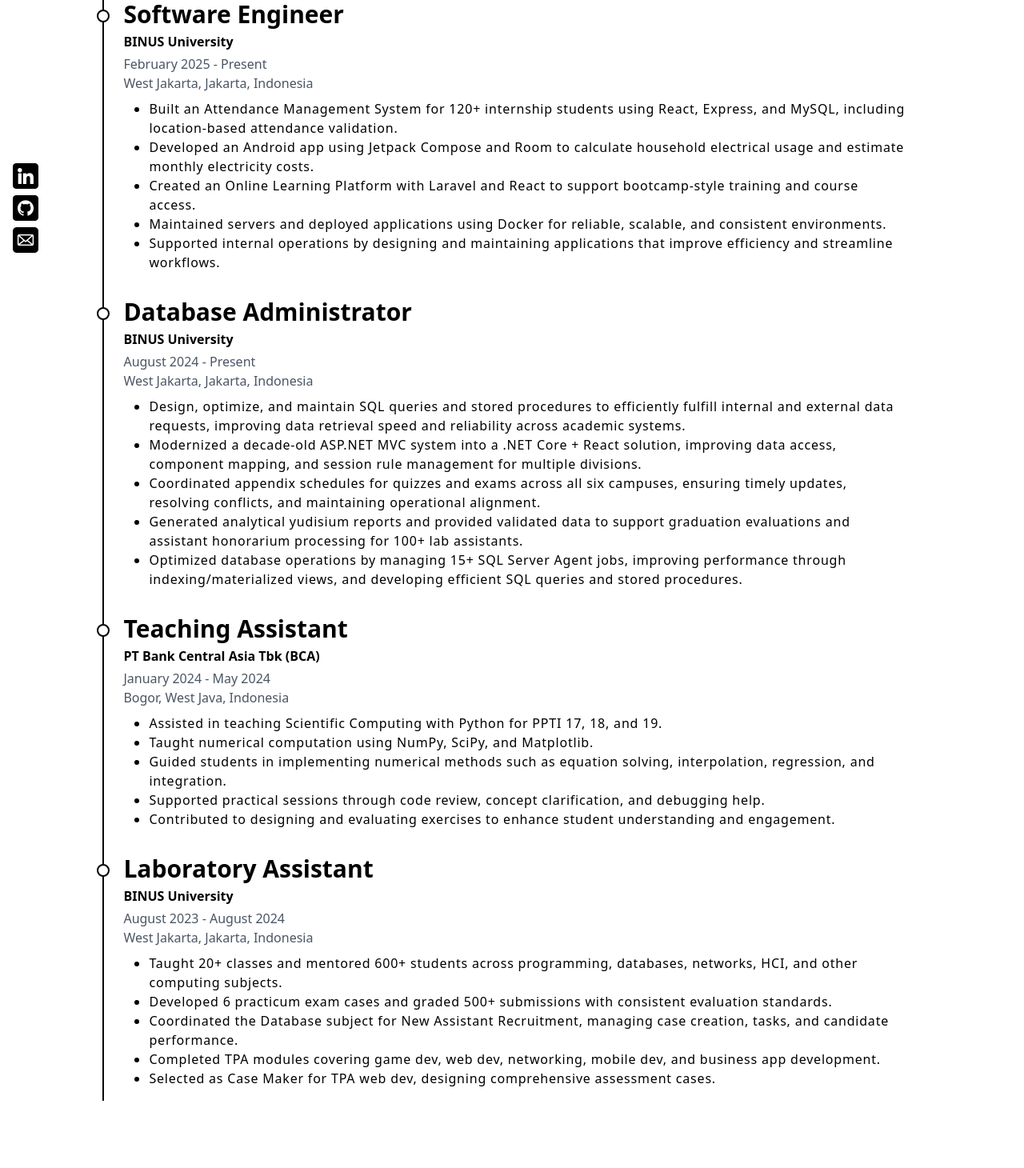
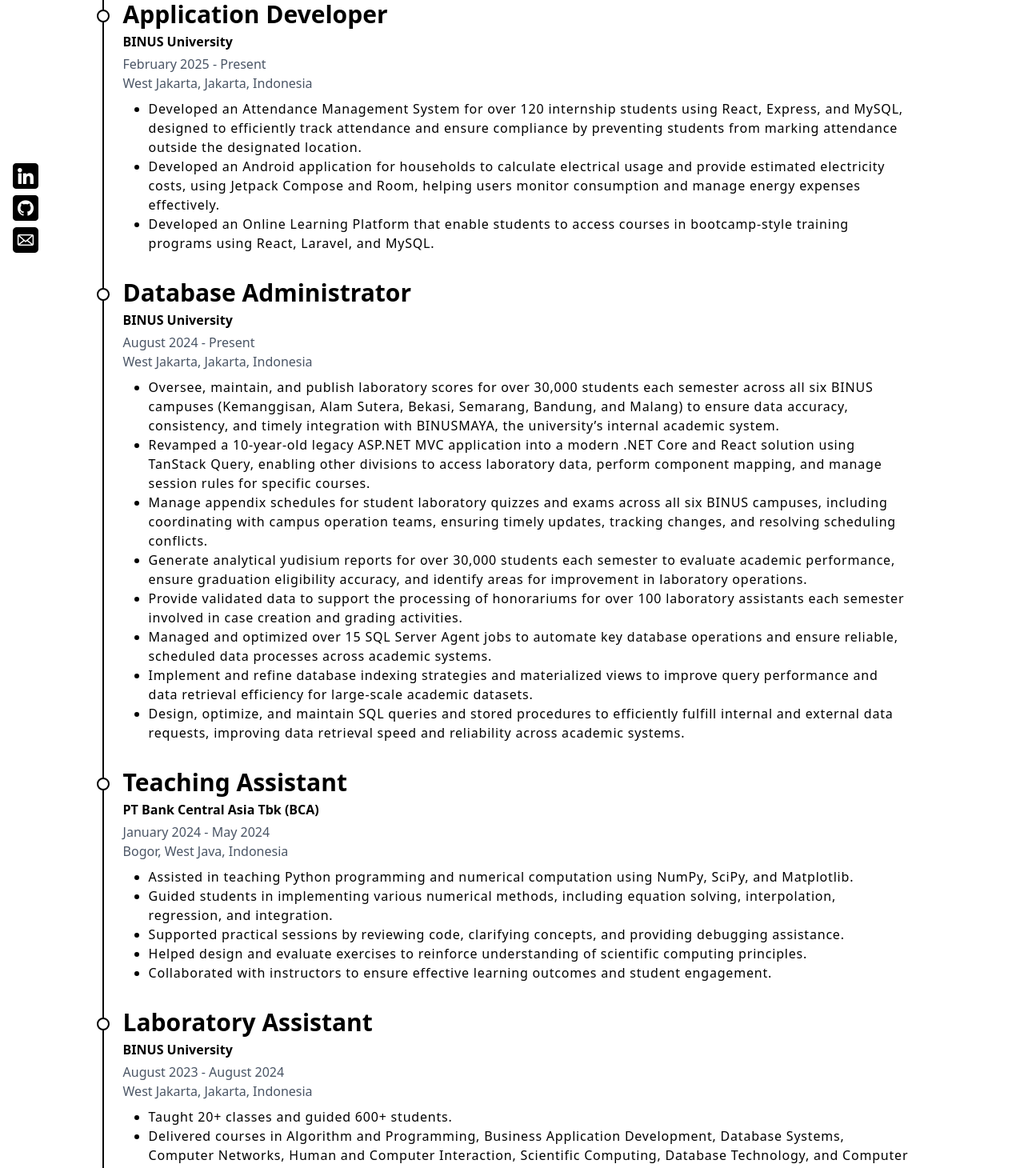
Before and after one commit to AdrianYuu/adrianyu.my.id, a React (Vite) app: page /experiences in a window 1280 px wide. Shown: the part 140-1600 px from the top of the page at 80% size. Built offline with nearby package versions, Linux system fonts and the light colour scheme.

Commit message:
feat: update experiences

```diff
--- a/src/constants/experiences.ts
+++ b/src/constants/experiences.ts
@@ -9,17 +9,15 @@
 
 export const EXPERIENCES: IExperience[] = [
     {
-        title: "Software Engineer",
+        title: "Application Developer",
         company: "BINUS University",
         location: "West Jakarta, Jakarta, Indonesia",
         start: "February 2025",
         end: "Present",
         descriptions: [
-            "Built an Attendance Management System for 120+ internship students using React, Express, and MySQL, including location-based attendance validation.",
-            "Developed an Android app using Jetpack Compose and Room to calculate household electrical usage and estimate monthly electricity costs.",
-            "Created an Online Learning Platform with Laravel and React to support bootcamp-style training and course access.",
-            "Maintained servers and deployed applications using Docker for reliable, scalable, and consistent environments.",
-            "Supported internal operations by designing and maintaining applications that improve efficiency and streamline workflows."
+            "Developed an Attendance Management System for over 120 internship students using React, Express, and MySQL, designed to efficiently track attendance and ensure compliance by preventing students from marking attendance outside the designated location.",
+            "Developed an Android application for households to calculate electrical usage and provide estimated electricity costs, using Jetpack Compose and Room, helping users monitor consumption and manage energy expenses effectively.",
+            "Developed an Online Learning Platform that enable students to access courses in bootcamp-style training programs using React, Laravel, and MySQL.",
         ]
     },
     {
@@ -29,11 +27,14 @@
         start: "August 2024",
         end: "Present",
         descriptions: [
+            "Oversee, maintain, and publish laboratory scores for over 30,000 students each semester across all six BINUS campuses (Kemanggisan, Alam Sutera, Bekasi, Semarang, Bandung, and Malang) to ensure data accuracy, consistency, and timely integration with BINUSMAYA, the university’s internal academic system.",
+            "Revamped a 10-year-old legacy ASP.NET MVC application into a modern .NET Core and React solution using TanStack Query, enabling other divisions to access laboratory data, perform component mapping, and manage session rules for specific courses.",
+            "Manage appendix schedules for student laboratory quizzes and exams across all six BINUS campuses, including coordinating with campus operation teams, ensuring timely updates, tracking changes, and resolving scheduling conflicts.",
+            "Generate analytical yudisium reports for over 30,000 students each semester to evaluate academic performance, ensure graduation eligibility accuracy, and identify areas for improvement in laboratory operations.",
+            "Provide validated data to support the processing of honorariums for over 100 laboratory assistants each semester involved in case creation and grading activities.",
+            "Managed and optimized over 15 SQL Server Agent jobs to automate key database operations and ensure reliable, scheduled data processes across academic systems.",
+            "Implement and refine database indexing strategies and materialized views to improve query performance and data retrieval efficiency for large-scale academic datasets.",
             "Design, optimize, and maintain SQL queries and stored procedures to efficiently fulfill internal and external data requests, improving data retrieval speed and reliability across academic systems.",
-            "Modernized a decade-old ASP.NET MVC system into a .NET Core + React solution, improving data access, component mapping, and session rule management for multiple divisions.",
-            "Coordinated appendix schedules for quizzes and exams across all six campuses, ensuring timely updates, resolving conflicts, and maintaining operational alignment.",
-            "Generated analytical yudisium reports and provided validated data to support graduation evaluations and assistant honorarium processing for 100+ lab assistants.",
-            "Optimized database operations by managing 15+ SQL Server Agent jobs, improving performance through indexing/materialized views, and developing efficient SQL queries and stored procedures."
         ]
     },
     {
@@ -43,11 +44,11 @@
         start: "January 2024",
         end: "May 2024",
         descriptions: [
-            "Assisted in teaching Scientific Computing with Python for PPTI 17, 18, and 19.",
-            "Taught numerical computation using NumPy, SciPy, and Matplotlib.",
-            "Guided students in implementing numerical methods such as equation solving, interpolation, regression, and integration.",
-            "Supported practical sessions through code review, concept clarification, and debugging help.",
-            "Contributed to designing and evaluating exercises to enhance student understanding and engagement."
+            "Assisted in teaching Python programming and numerical computation using NumPy, SciPy, and Matplotlib.",
+            "Guided students in implementing various numerical methods, including equation solving, interpolation, regression, and integration.",
+            "Supported practical sessions by reviewing code, clarifying concepts, and providing debugging assistance.",
+            "Helped design and evaluate exercises to reinforce understanding of scientific computing principles.",
+            "Collaborated with instructors to ensure effective learning outcomes and student engagement.",
         ]
     },
     {
@@ -57,11 +58,17 @@
         start: "August 2023",
         end: "August 2024",
         descriptions: [
-            "Taught 20+ classes and mentored 600+ students across programming, databases, networks, HCI, and other computing subjects.",
-            "Developed 6 practicum exam cases and graded 500+ submissions with consistent evaluation standards.",
-            "Coordinated the Database subject for New Assistant Recruitment, managing case creation, tasks, and candidate performance.",
-            "Completed TPA modules covering game dev, web dev, networking, mobile dev, and business app development.",
-            "Selected as Case Maker for TPA web dev, designing comprehensive assessment cases."
+            "Taught 20+ classes and guided 600+ students.",
+            "Delivered courses in Algorithm and Programming, Business Application Development, Database Systems, Computer Networks, Human and Computer Interaction, Scientific Computing, Database Technology, and Computer Vision.",
+            "Created 6 practicum exam cases.",
+            "Graded 500+ practicum submissions.",
+            "Served as Subject Coordinator for Database during New Assistant Recruitment, overseeing case creation and quality, and coordinating teaching and evaluation task distribution.",
+            "Completed TPA modules in Game Programming (Unity, C#).",
+            "Completed TPA modules in Business Analysis & Desktop Apps (Visual Paradigm, Electron, React, Bootstrap, Firebase Firestore).",
+            "Completed TPA modules in Web Development (React, TypeScript, Go, PostgreSQL, Styled Components, Firebase Cloud Storage).",
+            "Completed TPA modules in Networking (Rocky Linux, Proxmox, Nginx, Docker, Ansible, Grafana, Mikrotik, Windows Server, Cisco Packet Tracer).",
+            "Completed TPA modules in Mobile Development (Kotlin, Android Studio, Firebase Realtime Database).",
+            "Selected as Case Maker for TPA Web Design & Programming 24-2 generation.",
         ]
     }
 ];
```
